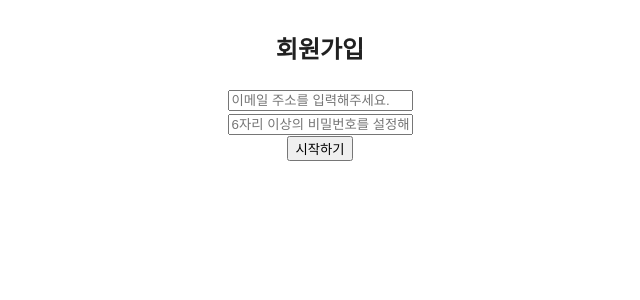
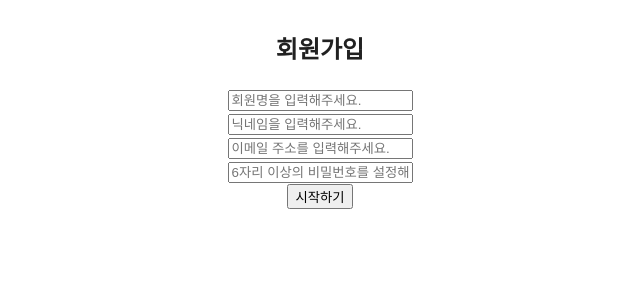
Before and after one commit to flsgk/winning-pixie, a React (Create React App) app in the folder win/: page /signup in a window 1280 px wide. Shown: the top 300 px of the page, without its empty margins (320-960 px from the left). Built offline with nearby package versions, Linux system fonts and the light colour scheme; no server answers; the database is empty; a web font is replaced by a local one.

Commit message:
📍회원가입 시 닉네임 정보 추가
24.12.10
- 회원가입 페이지 회원명, 닉네임 필드 추가
- 홈 컴포넌트에서 닉네임 표시하도록 수정

```diff
--- a/win/src/components/Home.js
+++ b/win/src/components/Home.js
@@ -1,5 +1,7 @@
-import React, { useState } from "react";
+import React, { useEffect, useState } from "react";
 import { Link, useNavigate } from "react-router-dom";
+import { ref, get } from "firebase/database"; // Realtime Database 메서드 추가
+import { auth, database } from "../firebase.js"; // Firebase 설정 가져오기
 import Schedule from "./Schedule.jsx";
 import PostList from "./PostList"; // 추가
 import Logout from "./Logout";
@@ -9,6 +11,30 @@ import "./Home.css";
 function Home({ isLoggedIn, selectedTeam, onLogout, posts }) {
   const navigate = useNavigate();
   const [selectedDate, setSelectedDate] = useState(null);
+  const [nickname, setNickname] = useState("");
+
+  // 닉네임 가져오기
+  useEffect(() => {
+    const fetchNickname = async () => {
+      if (auth.currentUser) {
+        // 현재 로그인된 사용자인지 확인
+        const userId = auth.currentUser.uid;
+        const userRef = ref(database, `users/${userId}`); // Firebase 경로 설정
+        try {
+          const snapshot = await get(userRef);
+          if (snapshot.exists()) {
+            const userData = snapshot.val(); // 데이터 값 추출
+            setNickname(userData.nickname);
+          } else {
+            console.log("no data available");
+          }
+        } catch (error) {
+          console.error("Error fetching nickname", error);
+        }
+      }
+    };
+    fetchNickname();
+  }, [isLoggedIn]); // 로그인 상태가 변경될 때만 실행
 
   // 날짜 클릭 핸들러
   const handleDateClick = (date) => {
@@ -21,7 +47,8 @@ function Home({ isLoggedIn, selectedTeam, onLogout, posts }) {
       <h1>승리요정🧚🏻‍♀️</h1>
       {isLoggedIn ? (
         <>
-          <p>나의 사랑하는 {selectedTeam}⚾️💗</p>
+          <p>안녕하세요, {nickname ? `${nickname}님` : "사용자"}</p>
+
           {selectedTeam && (
             <Schedule
               selectedTeam={selectedTeam}
--- a/win/src/components/Signup.js
+++ b/win/src/components/Signup.js
@@ -1,19 +1,37 @@
 import React, { useState } from "react";
-import { auth } from "../firebase"; // Firebase 설정 가져오기
+import { auth, database } from "../firebase"; // Firebase 설정 가져오기
 import { createUserWithEmailAndPassword } from "firebase/auth";
 //createUserWithEmailAndPassword 는 비동기 함수
 import { useNavigate } from "react-router-dom";
+import { ref, set } from "firebase/database";
 
 const Signup = () => {
   const [email, setEmail] = useState("");
   const [password, setPassword] = useState("");
   const [message, setMessage] = useState("");
+  const [nickname, setNickname] = useState("");
+  const [fullname, setFullname] = useState("");
   const navigate = useNavigate(); // useNavigate 훅 사용
 
   const handleSignup = async (e) => {
     e.preventDefault();
     try {
-      await createUserWithEmailAndPassword(auth, email, password);
+      // 1. firebase auth로 사용자 생성
+      const userCredential = await createUserWithEmailAndPassword(
+        auth,
+        email,
+        password
+      );
+      const user = userCredential.user;
+
+      // 2. Realtime Database에 사용자 추가 정보 저장
+      await set(ref(database, `users/${user.uid}`), {
+        email: email,
+        nickname: nickname,
+        fullname: fullname,
+        createdAt: new Date().toISOString(),
+      });
+
       setMessage("Welcome! 회원가입 성공!");
       navigate("/select-team"); // 로그인 성공 후 팀 선택 화면으로 이동
     } catch (error) {
@@ -26,7 +44,22 @@ const Signup = () => {
       <h2>회원가입</h2>
       <form onSubmit={handleSignup}>
         <div>
-          {" "}
+          <input
+            type="text"
+            placeholder="회원명을 입력해주세요."
+            value={fullname}
+            onChange={(e) => setFullname(e.target.value)}
+          />
+        </div>
+        <div>
+          <input
+            type="text"
+            placeholder="닉네임을 입력해주세요."
+            value={nickname}
+            onChange={(e) => setNickname(e.target.value)}
+          />
+        </div>
+        <div>
           <input
             type="email"
             placeholder="이메일 주소를 입력해주세요."
```
